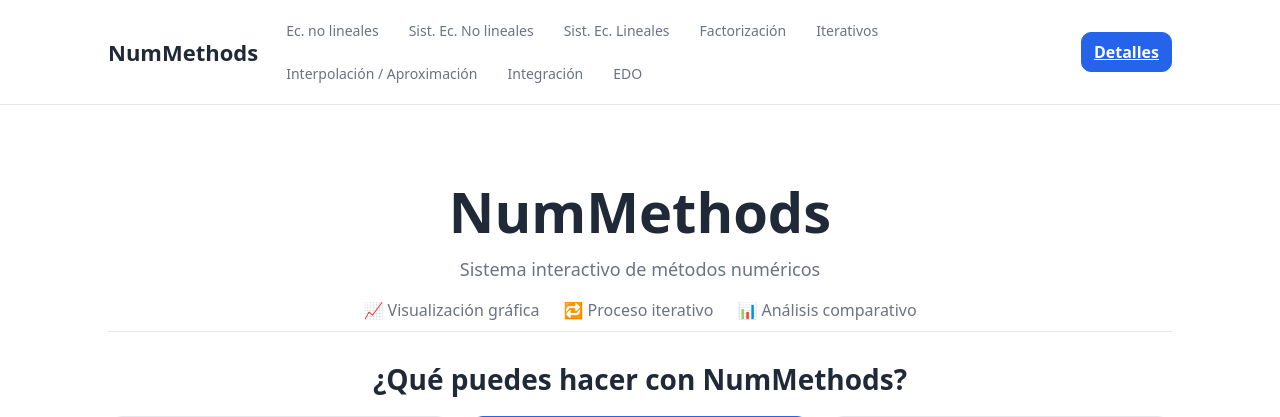
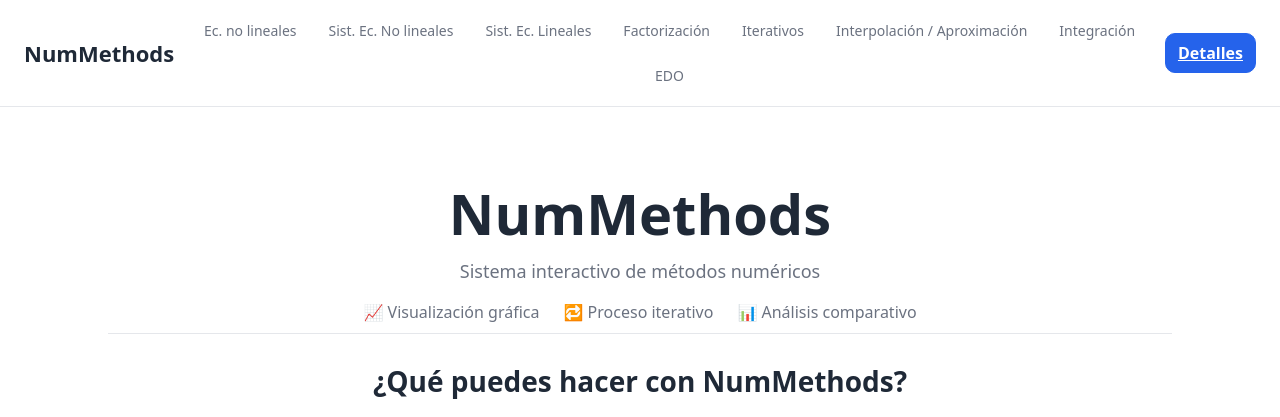
Before and after one commit to Agllpz73/MN_GUI, a Flask app: page / in a window 1280 px wide. Shown: the top 417 px of the page. Run offline with Flask 3, Linux system fonts and the light colour scheme.

Commit message:
cambios en el menu

```diff
--- a/nummethods/static/css/main.css
+++ b/nummethods/static/css/main.css
@@ -24,11 +24,13 @@ body{
   z-index: 10;
 }
 .topbar__inner{
-  max-width: 1100px;
-  margin: 0 auto;
-  padding: 14px 18px;
+  max-width: 100%;
+  width: 100%;
+  margin: 0;
+  padding: 14px 24px;
   display:flex;
   align-items:center;
+  justify-content: space-between;
   gap: 18px;
 }
 .brand{
@@ -37,11 +39,11 @@ body{
   color: var(--text);
   font-size: 22px;
 }
-
 .nav{
+  flex: 1;
   display:flex;
-  gap: 10px;
-  flex: 1;
+  justify-content: center;   /* centra el bloque de links */
+  gap: 12px;
   flex-wrap: wrap;
 }
 .nav__link{
```
